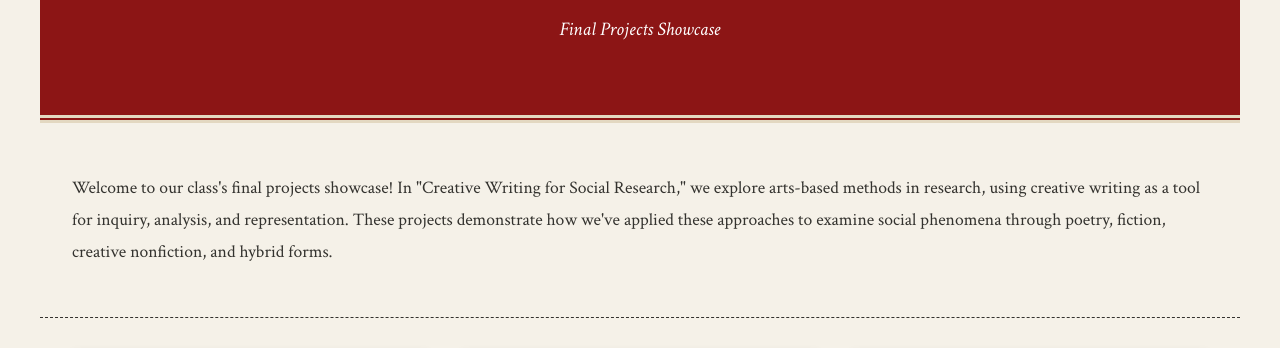
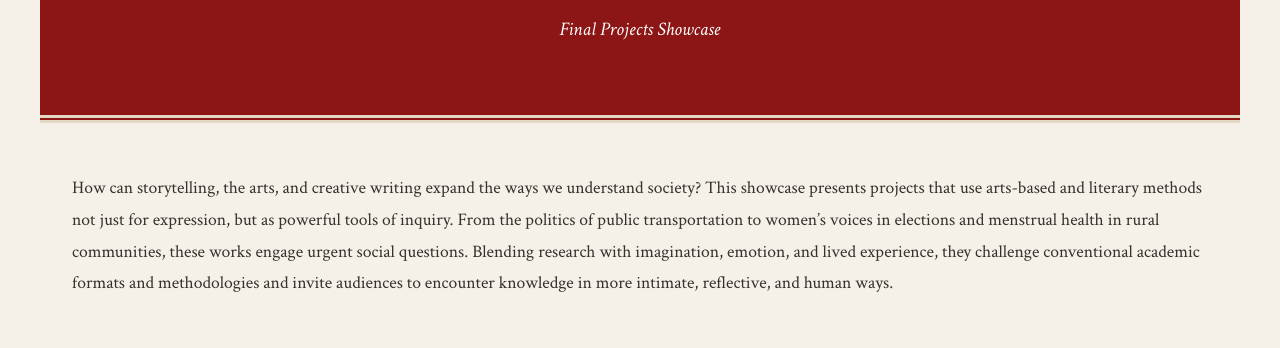
Before and after one commit to ppk80/cw298sw, a plain HTML site: page index.html in a window 1280 px wide. Shown: the part 153-501 px from the top of the page. Drawn offline with Linux system fonts and the light colour scheme.

Commit message:
update summary

```diff
--- a/index.html
+++ b/index.html
@@ -206,9 +206,12 @@
         <p class="subtitle">Final Projects Showcase</p>
     </header>
 
-    <section class="intro">
-        <p>Welcome to our class's final projects showcase! In "Creative Writing for Social Research," we explore arts-based methods in research, using creative writing as a tool for inquiry, analysis, and representation. These projects demonstrate how we've applied these approaches to examine social phenomena through poetry, fiction, creative nonfiction, and hybrid forms.</p>
-    </section>
+<section class="intro">
+    <p>
+        How can storytelling, the arts, and creative writing expand the ways we understand society? This showcase presents projects that use arts-based and literary methods not just for expression, but as powerful tools of inquiry. From the politics of public transportation to women’s voices in elections and menstrual health in rural communities, these works engage urgent social questions. Blending research with imagination, emotion, and lived experience, they challenge conventional academic formats and methodologies and invite audiences to encounter knowledge in more intimate, reflective, and human ways.
+    </p>
+</section>
+
 
     <div class="projects-container">
         <article class="project">
@@ -258,7 +261,7 @@
                     <p>A menstrual health awareness project blending storytelling, visual mapping, and performance to challenge stigma...</p>
                 </div>
                 <div class="full-summary">
-                    <p>A menstrual health awareness project for Panay communities, developed as part of the Atipan+ Gender Audit 2025. The research explores how socio-cultural factors shape menstrual experiences, using a creative, participatory methodology that blends storytelling, visual mapping, and performance to challenge stigma and amplify rural communities. This arts-based approach fosters open dialogue while centering the lived experiences of women and menstruators in rural Philippines.</p>
+                    <p>A menstrual health awareness project for Panay communities, developed as part of the Atipan+ Gender Audit 2025. The research explores how socio-cultural factors shape menstrual experiences, using a creative, participatory methodology that blends storytelling, visual mapping, and performance to facilitate discussion on menstrual issues and amplify rural communities. This arts-based approach creates open dialogue while centering the lived experiences of women and menstruators in rural Philippines.</p>
                 </div>
                 <button class="toggle-summary" aria-label="Toggle summary">+</button>
                 <a href="https://xyhtamura.github.io/istorya-sang-balatyagon" class="read-more" target="_blank">Visit project →</a>
```
